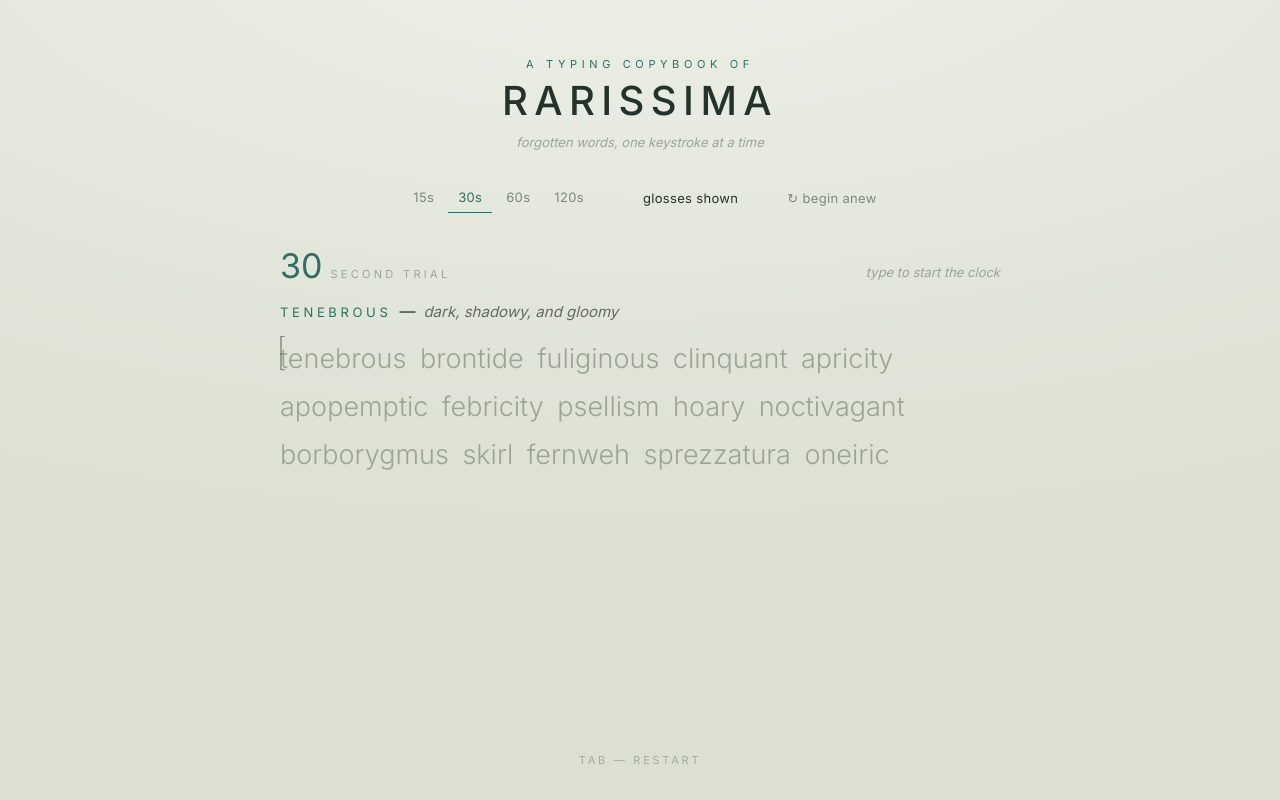
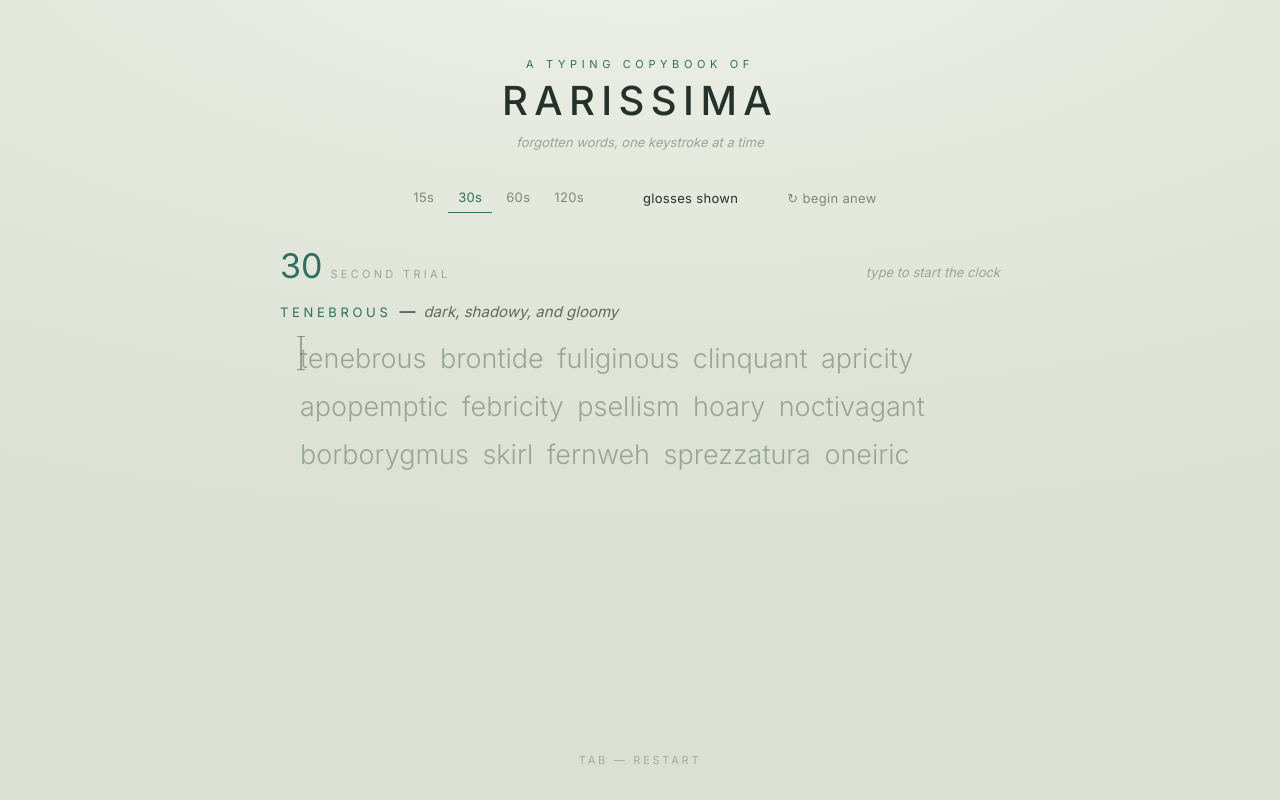
Before and after one commit to konstantinstanmeyer/keyboard-app, a Next.js app: page / in a window 1280 px wide. Built offline with nearby package versions, Linux system fonts and the light colour scheme.

Commit message:
fixed cursor movements

```diff
--- a/app/components/Test.tsx
+++ b/app/components/Test.tsx
@@ -447,14 +447,14 @@ export default function Page() {
               </div>
             )}
             <div className="relative cursor-text" onClick={() => inputRef.current?.focus()}>
-              <div className="relative overflow-y-hidden" style={{ height: LINE * VISIBLE }}>
+              <div className="relative overflow-y-hidden pl-5!" style={{ height: LINE * VISIBLE }}>
                 <div
                   ref={innerRef}
                   className="absolute left-0 right-0 top-0 will-change-transform"
                   style={{
                     transform: 'translateY(0px)',
                     transition: 'transform .18s cubic-bezier(.2,.7,.2,1)',
-
+                    marginLeft: 20,
                     fontSize: 27,
                     lineHeight: `${LINE}px`,
                   }}
@@ -462,7 +462,7 @@ export default function Page() {
                   <div
                     ref={caretRef}
                     data-hidden="true"
-                    className={`caret-transform w-6 h-7 rar-caret absolute left-0 top-0 will-change-transform -translate-x-`}
+                    className={` caret-transform w-6 h-7 rar-caret absolute left-0 top-0 will-change-transform transition-all duration-40`}
                     style={{
                       transform: `translate(-20px,${CARET_TOP}px)`,
                     }}
--- a/app/globals.css
+++ b/app/globals.css
@@ -33,6 +33,10 @@ body {
   height: 100%;
 }
 
+img {
+    overflow: visible !important;
+}
+
 body {
   background-color: #e4e8dd;
   font-family: var(--font-sans), system-ui, sans-serif;
```
